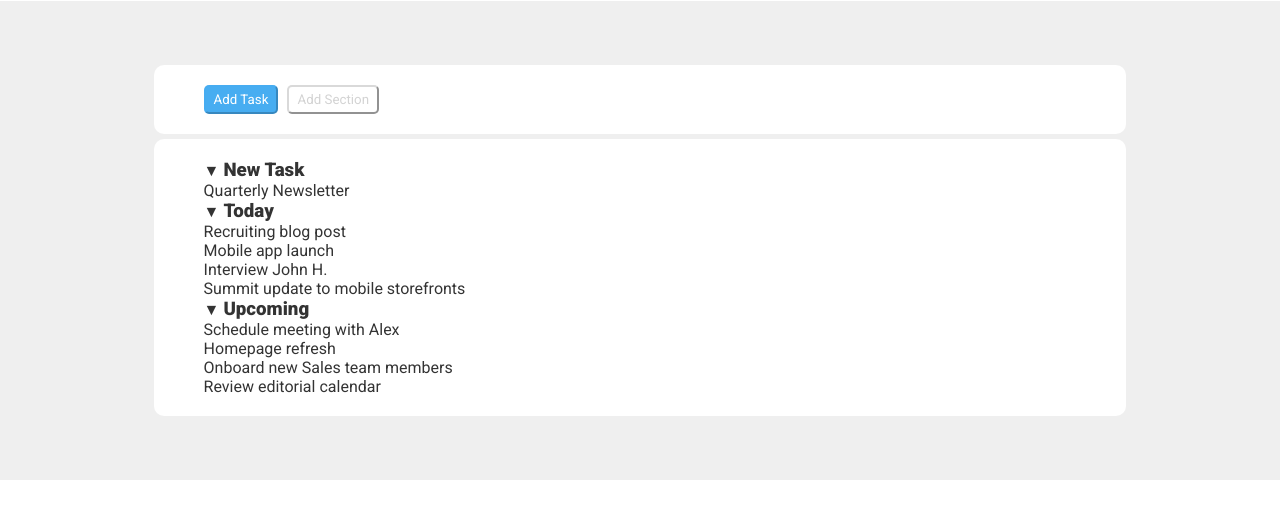
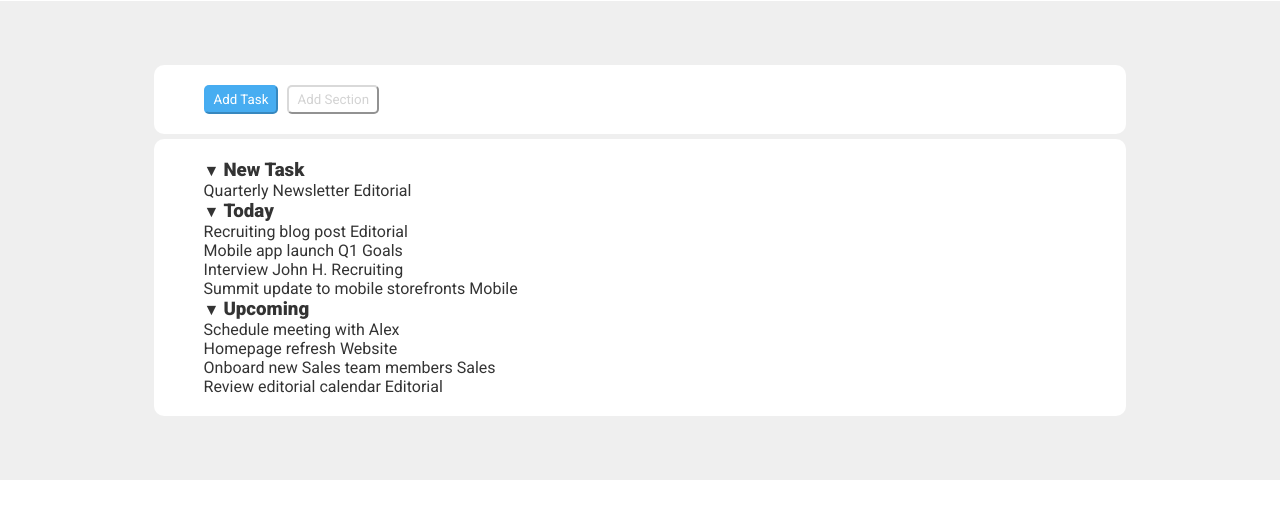
Before and after one commit to Neeiser/html-css-toboolist, a plain HTML site: page index.html in a window 1280 px wide. Shown: the part 96-614 px from the top of the page. Drawn offline with Linux system fonts and the light colour scheme.

Commit message:
Aggiunte "categorie" colorate delle task

```diff
--- a/index.html
+++ b/index.html
@@ -34,6 +34,7 @@
 
                 <div>
                     <span>Quarterly Newsletter</span>
+                    <span>Editorial</span>
                 </div>
             </section>
 
@@ -45,18 +46,22 @@
 
                 <div>
                     <span>Recruiting blog post</span>
+                    <span>Editorial</span>
                 </div>
 
                 <div>
                     <span>Mobile app launch</span>
+                    <span>Q1 Goals</span>
                 </div>
 
                 <div>
                     <span>Interview John H.</span>
+                    <span>Recruiting</span>
                 </div>
 
                 <div>
                     <span>Summit update to mobile storefronts</span>
+                    <span>Mobile</span>
                 </div>
 
             </section>
@@ -73,14 +78,17 @@
 
                 <div>
                     <span>Homepage refresh</span>
+                    <span>Website</span>
                 </div>
 
                 <div>
                     <span>Onboard new Sales team members</span>
+                    <span>Sales</span>
                 </div>
 
                 <div>
                     <span>Review editorial calendar</span>
+                    <span>Editorial</span>
                 </div>
             </section>
         </main>
```
